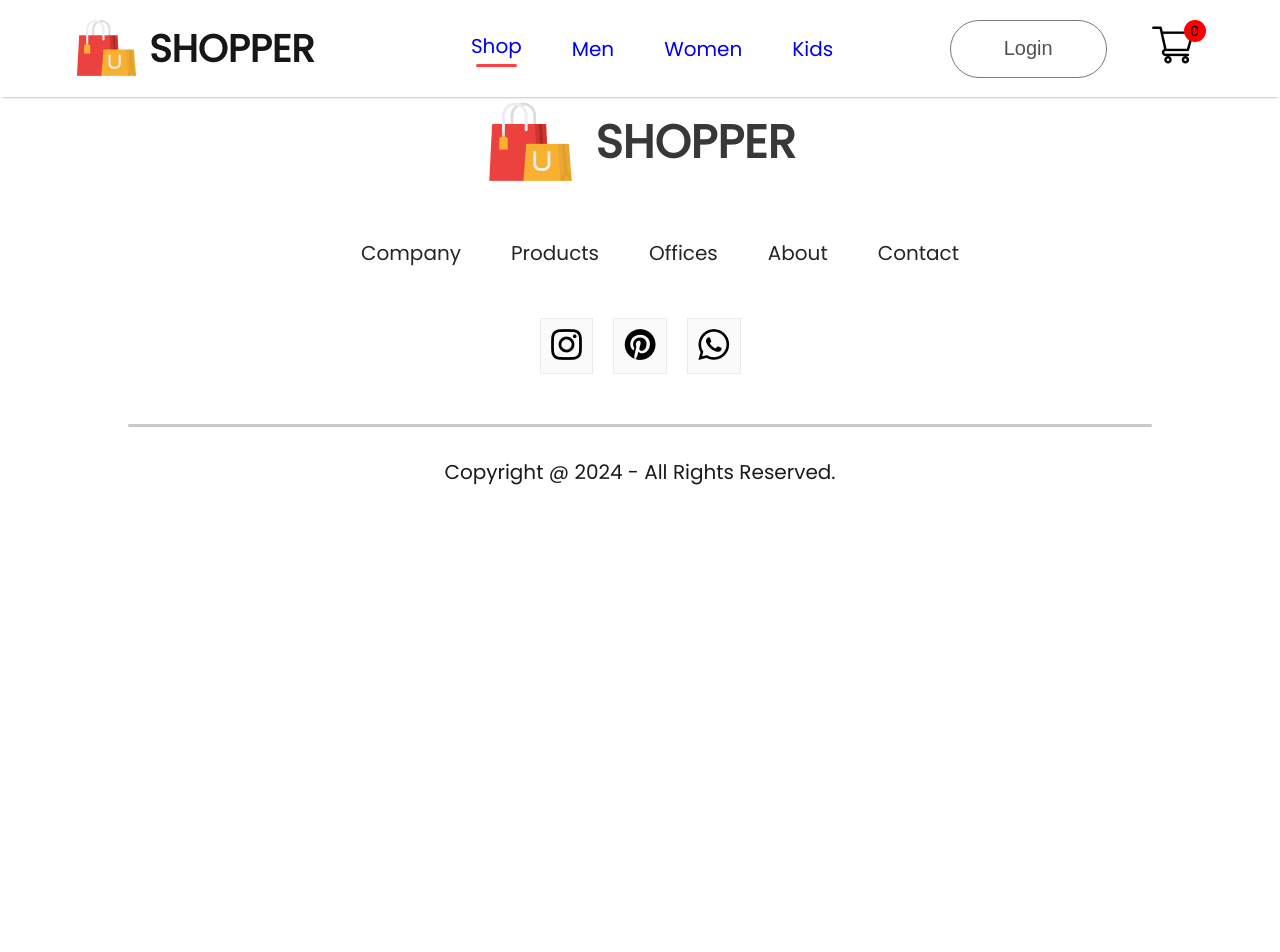
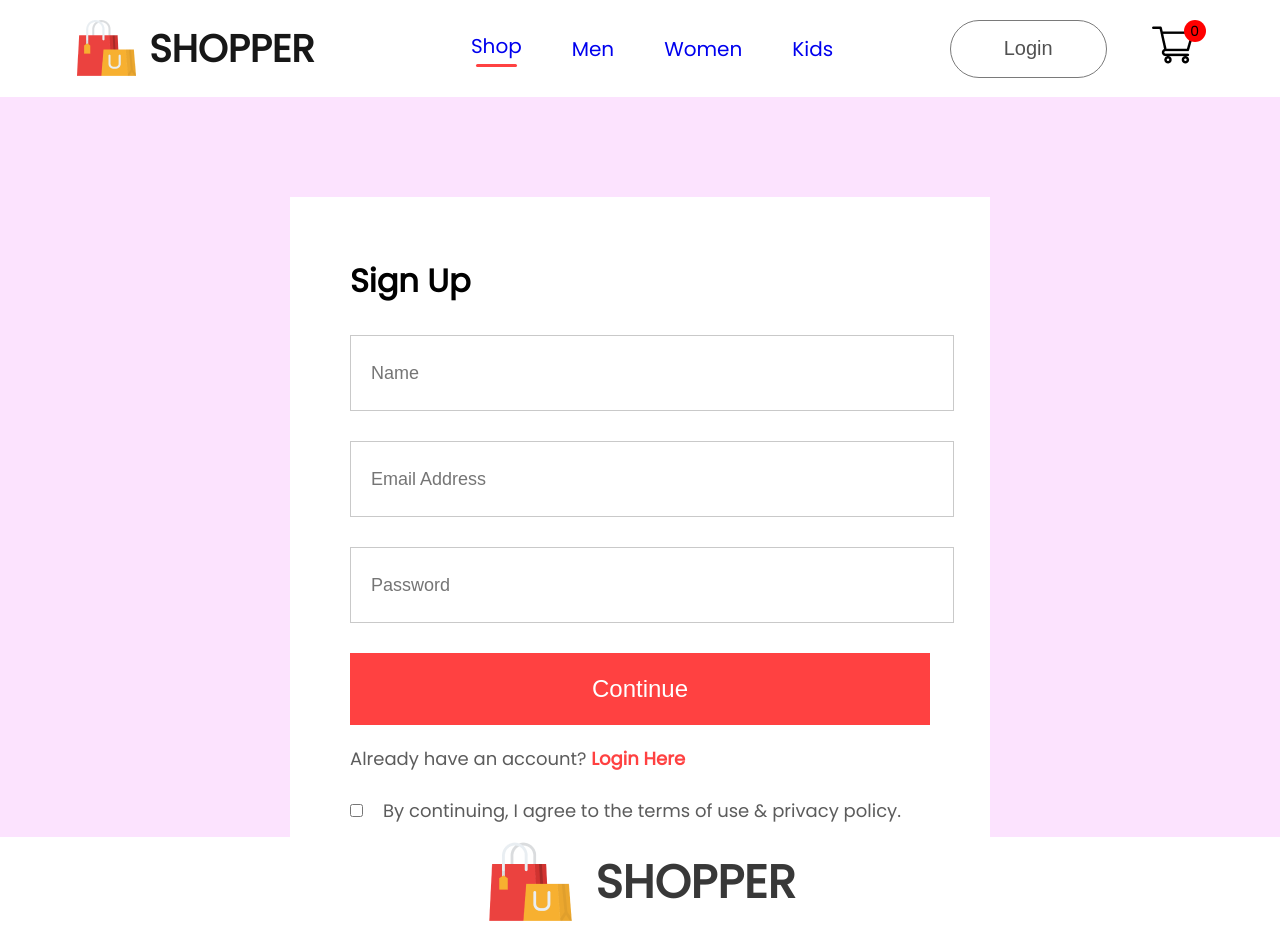
Before and after one commit to Rajul-29/E-Commerce, a React (Create React App) app in the folder frontend/: page /login in a window 1280 px wide. Shown: the top 952 px of the page. Before the commit the page ends 800 px from the top, so only its background shows below. Built offline with nearby package versions, Linux system fonts and the light colour scheme.

Commit message:
completed login page

```diff
--- /dev/null
+++ b/frontend/src/Components/Breadcrums/Breadcrum.jsx
@@ -0,0 +1,14 @@
+import React from 'react'
+import './Breadcrum.css'
+import arrow_icon from '../Assets/breadcrum_arrow.png'
+
+const Breadcrum = (props) => {
+    const {product} = props;
+  return (
+    <div  className='breadcrum'>
+        HOME <img src={arrow_icon} alt="" /> SHOP <img src={arrow_icon} alt="" /> {product.category} <img src={arrow_icon} alt="" /> {product.name}
+    </div>
+  )
+}
+
+export default Breadcrum
--- a/frontend/src/Components/Item/Item.jsx
+++ b/frontend/src/Components/Item/Item.jsx
@@ -1,9 +1,10 @@
 import React from 'react'
 import './Item.css'
+import { Link } from 'react-router-dom'
 const Item = (props) => {
   return (
     <div className='item'>
-        <img src={props.image} alt="" />
+        <Link to={`/product/${props.id}`} ><img src={props.image} alt="" /></Link>
         <p>{props.name}</p>
         <div className="item-prices">
             <div className="item-price-new">
--- /dev/null
+++ b/frontend/src/Pages/CSS/LoginSignup.css
@@ -0,0 +1,61 @@
+.loginsignup{
+    width: 100%;
+    height: 80vh;
+    background: #fce3fe;
+    padding-top: 100px;
+}
+.loginsignup-container{
+    width: 580px;
+    height: 600px;
+    background: white;
+    margin: auto;
+    padding: 40px 60px;
+}
+.loginsignup-container h1{
+    margin: 20px 0;
+}
+.loginsignup-fields{
+    display: flex;
+    flex-direction: column;
+    gap: 30px;
+    margin-top: 30px;
+}
+.loginsignup-fields input{
+    height: 72px;
+    width: 100%;
+    padding-left: 20px;
+    border: 1px solid #c9c9c9;
+    outline: none;
+    color: #5c5c5c;
+    font-size: 18px;
+}
+.loginsignup-container button{
+    width: 580px;
+    height: 72px;
+    color: white;
+    background: #ff4141;
+    margin-top: 30px;
+    border: none;
+    font-size: 24px;
+    font-weight: 500;
+    cursor: pointer;
+}
+.loginsignup-login{
+    margin-top: 20px;
+    color: #5c5c5c;
+    font-size: 18px;
+    font-weight: 500;
+}
+.loginsignup-login span{
+    color: #ff4141;
+    font-weight: 600;
+}
+.loginsignup-agree{
+    display: flex;
+    align-items: center;
+    margin-top: 25px;
+    gap: 20px;
+    color: #5c5c5c;
+    font-size: 18px;
+    font-weight: 500;
+}
--- a/frontend/src/Pages/LoginSignup.jsx
+++ b/frontend/src/Pages/LoginSignup.jsx
@@ -1,8 +1,22 @@
 import React from 'react'
-
+import './CSS/LoginSignup.css'
 const LoginSignup = () => {
   return (
-    <div>
+    <div className='loginsignup'>
+      <div className="loginsignup-container">
+        <h1>Sign Up</h1>
+        <div className="loginsignup-fields">
+          <input type="text" placeholder='Name' />
+          <input type="email" placeholder='Email Address' />
+          <input type="password" placeholder='Password' />
+        </div>
+        <button>Continue</button>
+        <p className="loginsignup-login">Already have an account? <span>Login Here</span></p>
+        <div className="loginsignup-agree">
+          <input type="checkbox" name='' id='' />
+          <p>By continuing, I agree to the terms of use & privacy policy.</p>
+        </div>
+      </div>
 
     </div>
   )
--- a/frontend/src/Pages/Product.jsx
+++ b/frontend/src/Pages/Product.jsx
@@ -1,9 +1,15 @@
-import React from 'react'
+import React, { useContext } from 'react'
+import { ShopContext } from '../Context/ShopContext'
+import { useParams } from 'react-router-dom';
+import Breadcrum from '../Components/Breadcrums/Breadcrum';
 
 const Product = () => {
+  const {all_product} = useContext(ShopContext);
+  const {productId} = useParams();
+  const product = all_product.find((e)=> e.id === Number(productId))
   return (
     <div>
-
+        <Breadcrum product={product} />
     </div>
   )
 }
```
Also changed, not shown: frontend/src/Components/ProductDisplay/ProductDisplay.jsx (added, +11 -0 lines), frontend/src/Components/Breadcrums/Breadcrum.css (added), frontend/src/Components/ProductDisplay/ProductDisplay.css (added).
